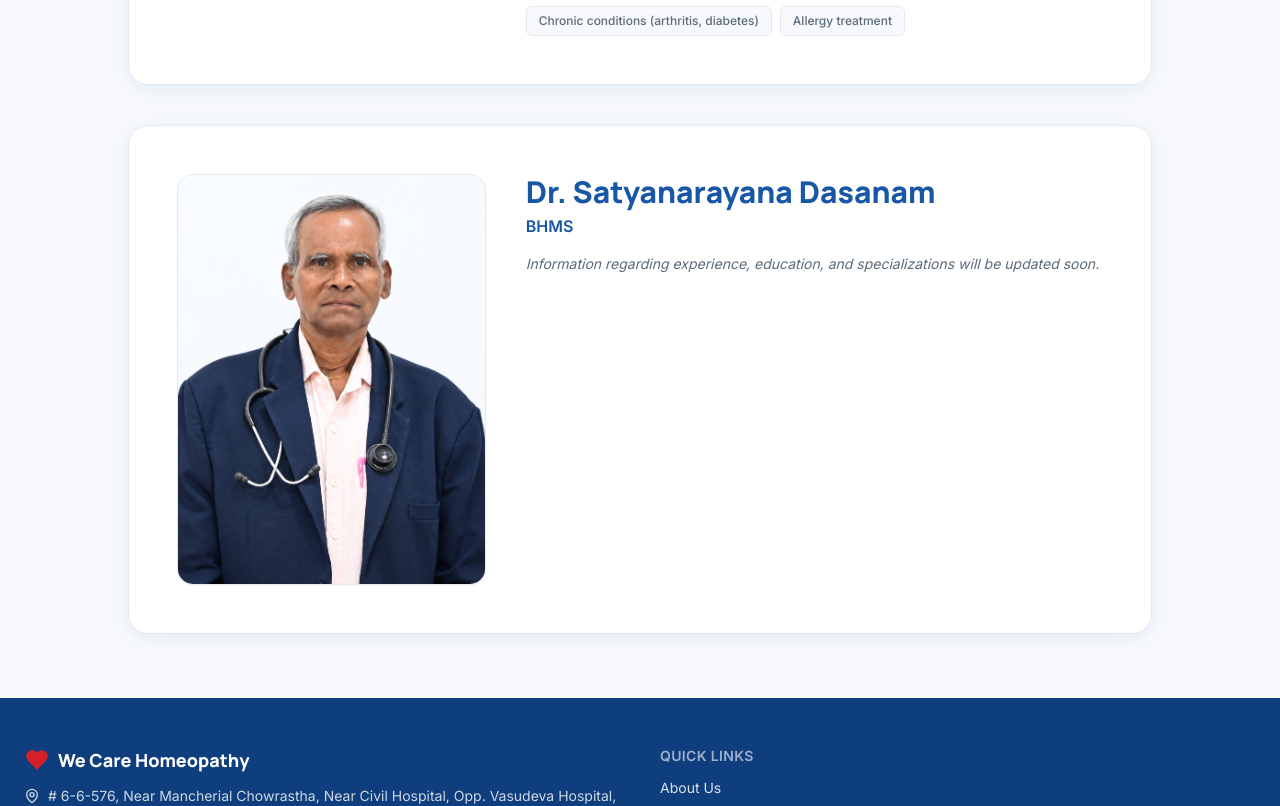
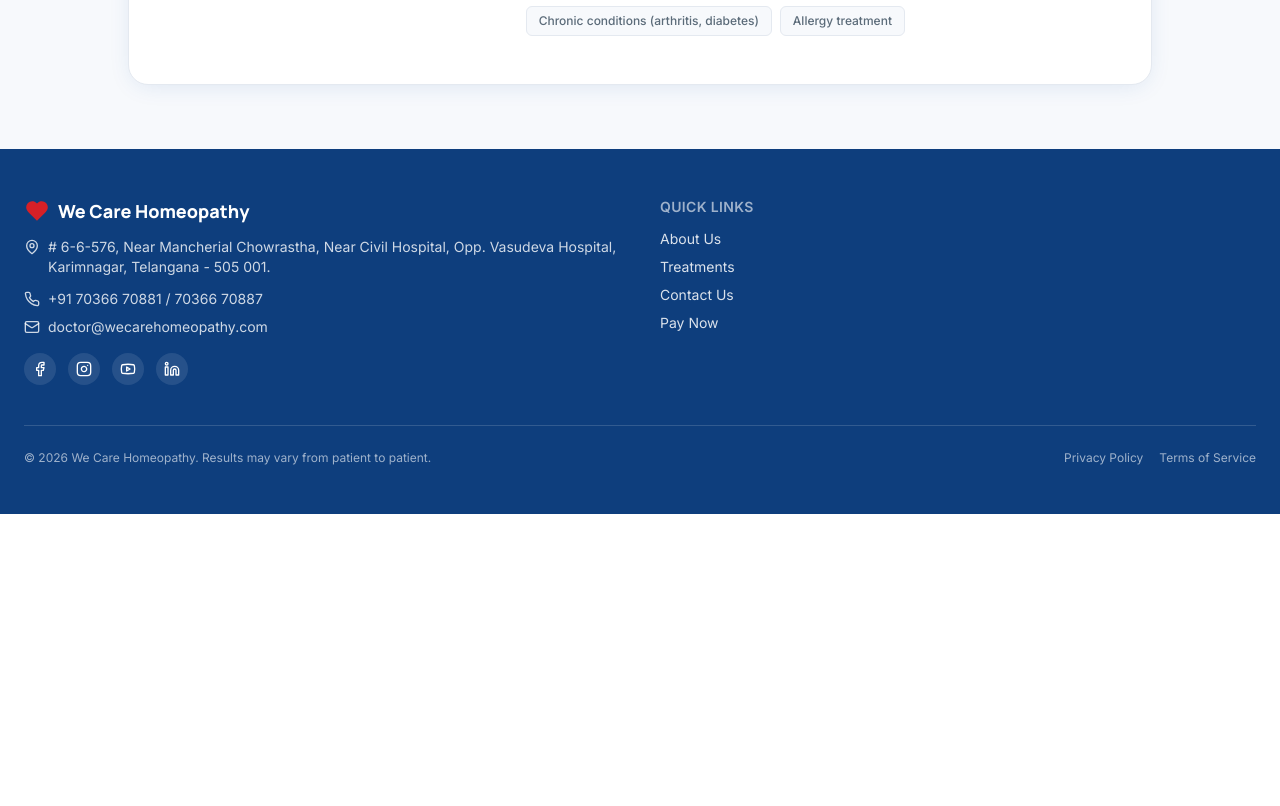
Before and after one commit to resoniratech-svg/clinic-website, a React (Vite) app: page /about in a window 1280 px wide. Shown: the part 960-1766 px from the top of the page. After the commit the page ends 1474 px from the top, so only its background shows below. Built offline with nearby package versions, Linux system fonts and the light colour scheme.

Commit message:
Update logo and remove second doctor details

```diff
--- a/src/components/Header.jsx
+++ b/src/components/Header.jsx
@@ -35,7 +35,7 @@ export default function Header({ onBookAppointment }) {
       {/* Main nav */}
       <div className="relative mx-auto flex max-w-7xl items-center justify-between px-4 py-2 md:px-6">
         <Link to="/" className="flex items-center md:ml-8">
-          <img src="/logo2.png" alt="We Care Homeopathy Logo" className="h-14 md:h-20 w-auto object-contain" />
+          <img src="/wecareLogo.jpeg" alt="We Care Homeopathy Logo" className="h-20 md:h-25 w-auto object-contain" />
         </Link>
 
         {/* Desktop nav */}
--- a/src/pages/About.jsx
+++ b/src/pages/About.jsx
@@ -20,9 +20,8 @@ export default function About() {
           <h2 className="mb-10 text-center font-heading text-3xl font-extrabold text-brand-blue">
             Meet Our Doctors
           </h2>
-          <div className="flex flex-col gap-10">
           {/* Dr. Manasa Card */}
-            <div className="mx-auto flex w-full max-w-5xl flex-col gap-10 rounded-xl2 bg-white p-8 shadow-card border border-brand-border md:flex-row md:items-start md:p-12">
+          <div className="mx-auto flex max-w-5xl flex-col gap-10 rounded-xl2 bg-white p-8 shadow-card border border-brand-border md:flex-row md:items-start md:p-12">
             {/* Doctor Photo */}
             <div className="w-full shrink-0 md:w-1/3">
               <div className="aspect-[3/4] w-full overflow-hidden rounded-2xl bg-[#f8fafc] border border-brand-border shadow-sm">
@@ -89,33 +88,6 @@ export default function About() {
               </div>
             </div>
           </div>
-
-            {/* Dr. Satyanarayana Dasanam Card */}
-            <div className="mx-auto flex w-full max-w-5xl flex-col gap-10 rounded-xl2 bg-white p-8 shadow-card border border-brand-border md:flex-row md:items-start md:p-12">
-              {/* Doctor Photo */}
-              <div className="w-full shrink-0 md:w-1/3">
-                <div className="aspect-[3/4] w-full overflow-hidden rounded-2xl bg-[#f8fafc] border border-brand-border shadow-sm">
-                  <img
-                    src="/dr-satyanarayana.jpg"
-                    alt="Dr. Satyanarayana Dasanam - We Care Homeopathy"
-                    className="h-full w-full object-cover scale-[1.15] origin-[50%_75%]"
-                  />
-                </div>
-              </div>
-
-              {/* Doctor Details */}
-              <div className="flex-1">
-                <div className="mb-4">
-                  <h3 className="font-heading text-3xl font-extrabold text-brand-blue">Dr. Satyanarayana Dasanam</h3>
-                  <p className="mt-1 font-semibold text-brand-blue">BHMS</p>
-                </div>
-
-                <p className="text-sm italic text-brand-slate">
-                  Information regarding experience, education, and specializations will be updated soon.
-                </p>
-              </div>
-            </div>
-          </div>
         </div>
       </div>
     </div>
```
Also changed, not shown: public/dr-satyanarayana.jpg (deleted), public/wecareLogo.jpeg (added). Lines whose indentation alone changed are shown as unchanged.
